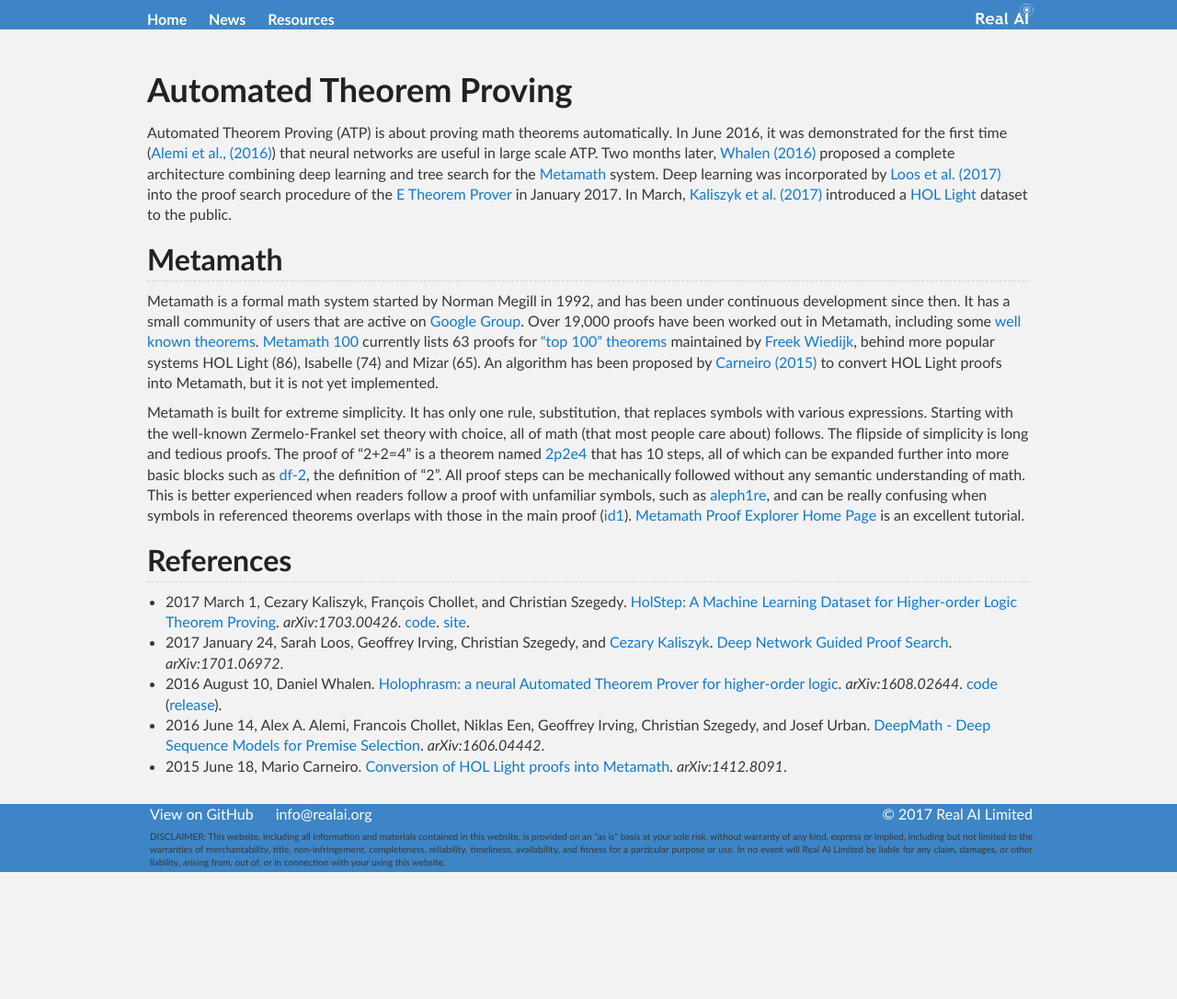
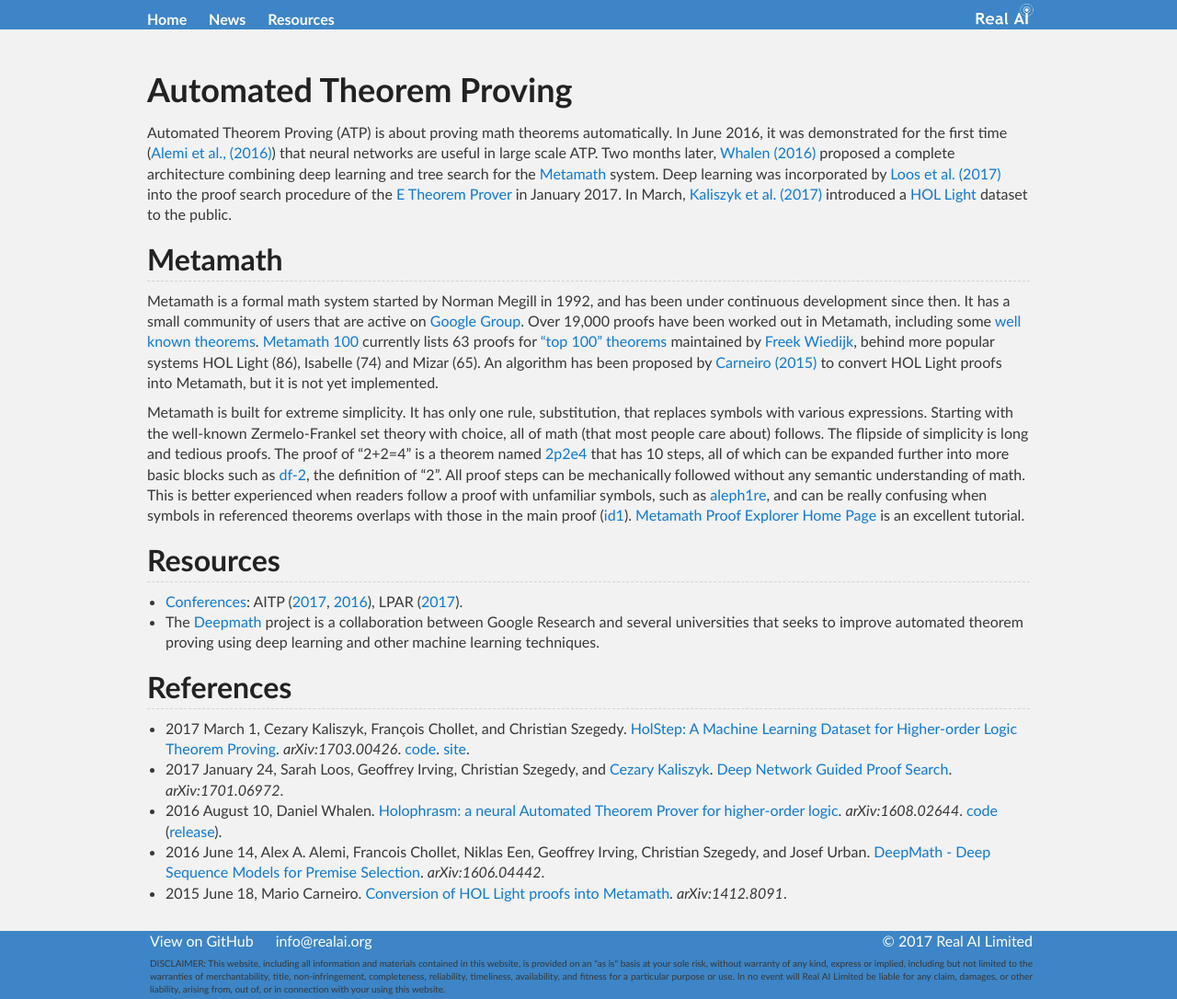
Before and after one commit to Tonywuhk/realai.org, a Jekyll site: the page built from automated-theorem-proving.md, in a window 1280 px wide. Shown: the whole page at 92% size. Built offline with Jekyll 4.4.1, drawn with Linux system fonts in a browser that asks for light colours; our own code applies the rules of GitHub Pages for plain Markdown files; comment, search, counter and statistics services are not loaded; the repository's description, which GitHub fills in, is left out; before the commit the page ends 948 px from its top, so only the background shows below that.

Commit message:
Update automated-theorem-proving.md

```diff
--- a/automated-theorem-proving.md
+++ b/automated-theorem-proving.md
@@ -11,6 +11,11 @@ Metamath is a formal math system started by Norman Megill in 1992, and has been
 
 Metamath is built for extreme simplicity. It has only one rule, substitution, that replaces symbols with various expressions. Starting with the well-known Zermelo-Frankel set theory with choice, all of math (that most people care about) follows. The flipside of simplicity is long and tedious proofs. The proof of “2+2=4” is a theorem named [2p2e4](http://us.metamath.org/mpegif/2p2e4.html) that has 10 steps, all of which can be expanded further into more basic blocks such as [df-2](http://us.metamath.org/mpegif/df-2.html), the definition of “2”. All proof steps can be mechanically followed without any semantic understanding of math. This is better experienced when readers follow a proof with unfamiliar symbols, such as [aleph1re](http://us.metamath.org/mpegif/aleph1re.html), and can be really confusing when symbols in referenced theorems overlaps with those in the main proof ([id1](http://us.metamath.org/mpegif/id1.html)). [Metamath Proof Explorer Home Page](http://us.metamath.org/mpegif/mmset.html) is an excellent tutorial.
 
+## Resources
+
+* [Conferences](http://realai.org/resources/conferences/): AITP ([2017](http://aitp-conference.org/2017/), [2016](http://aitp-conference.org/2016/)), LPAR ([2017](http://easychair.org/smart-program/LPAR-21/LPAR-index.html)).
+* The [Deepmath](https://github.com/tensorflow/deepmath) project is a collaboration between Google Research and several universities that seeks to improve automated theorem proving using deep learning and other machine learning techniques.
+
 ## References
 
 * 2017 March 1, Cezary Kaliszyk, François Chollet, and Christian Szegedy. [HolStep: A Machine Learning Dataset for Higher-order Logic Theorem Proving](https://arxiv.org/abs/1703.00426). *arXiv:1703.00426*. [code](https://github.com/tensorflow/deepmath/tree/master/deepmath/holstep_baselines). [site](http://cl-informatik.uibk.ac.at/cek/holstep/).
```
